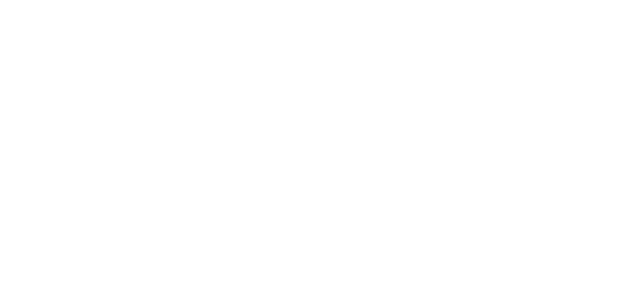
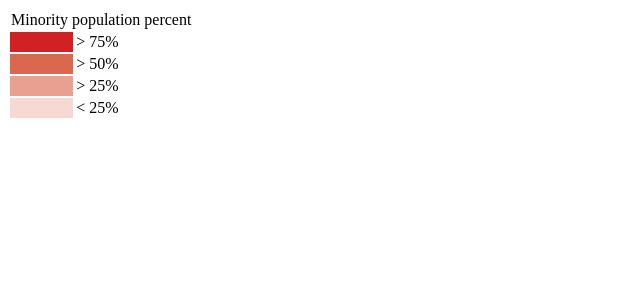
Before and after one commit to cfpb/mapusaurus, a Django app: page / in a window 1280 px wide. Before the commit the part shown is empty. Shown: the top 300 px of the page, without its empty margins (0-640 px from the left). Run offline with Django 3.2, Linux system fonts and the light colour scheme; parts of the project's set-up code (start-up, migrations or seed data) failed here and were passed over; some libraries are stand-ins or nearby versions.

Commit message:
adding in color key

```diff
--- a/institutions/mapping/templates/index.html
+++ b/institutions/mapping/templates/index.html
@@ -1,14 +1,59 @@
 {% load leaflet_tags %}
 {% load staticfiles %}
-<html>
+<!DOCTYPE HTML>
     <head>
         {% leaflet_js %}
         {% leaflet_css %}
         <script src="http://ajax.googleapis.com/ajax/libs/jquery/1.11.1/jquery.min.js"></script>
+        <script src="{% static 'mapping/js/map.js' %}"></script>
+        <!-- temporary, until real styles are developed -->
+        <style type="text/css">
+            .p100, .p75, .p50, .p25 {
+                width: 35%;
+            }
+
+            .p100 {
+               background-color: #d12124;
+            }
+
+            .p75 {
+                background-color: #da6750;
+            }
+
+            .p50 {
+                background-color: #e8a091;
+            }
+
+            .p25 {
+                background-color: #f6d9d3;
+            }
+        </style>
     </head>
     <body>
-            {% leaflet_map "map" callback="Mapusaurus.initialize"%}
+        {% leaflet_map "map" callback="Mapusaurus.initialize"%}
 
-            <script src="{% static 'mapping/js/map.js' %}"></script>
+        <table>
+            <thead>
+                <tr>
+                    <td colspan="2">Minority population percent</td>
+                </tr>
+            </thead>
+            <tr>
+                <td class="p100"></td>
+                <td>> 75%</td>
+            </tr>
+            <tr>
+                <td class="p75"></td>
+                <td>> 50%</td>
+            </tr>
+            <tr>
+                <td class="p50"></td>
+                <td>> 25%</td>
+            </tr>
+            <tr>
+                <td class="p25"></td>
+                <td>< 25%</td>
+            </tr>
+        </table>
     </body>
 </html>
```
